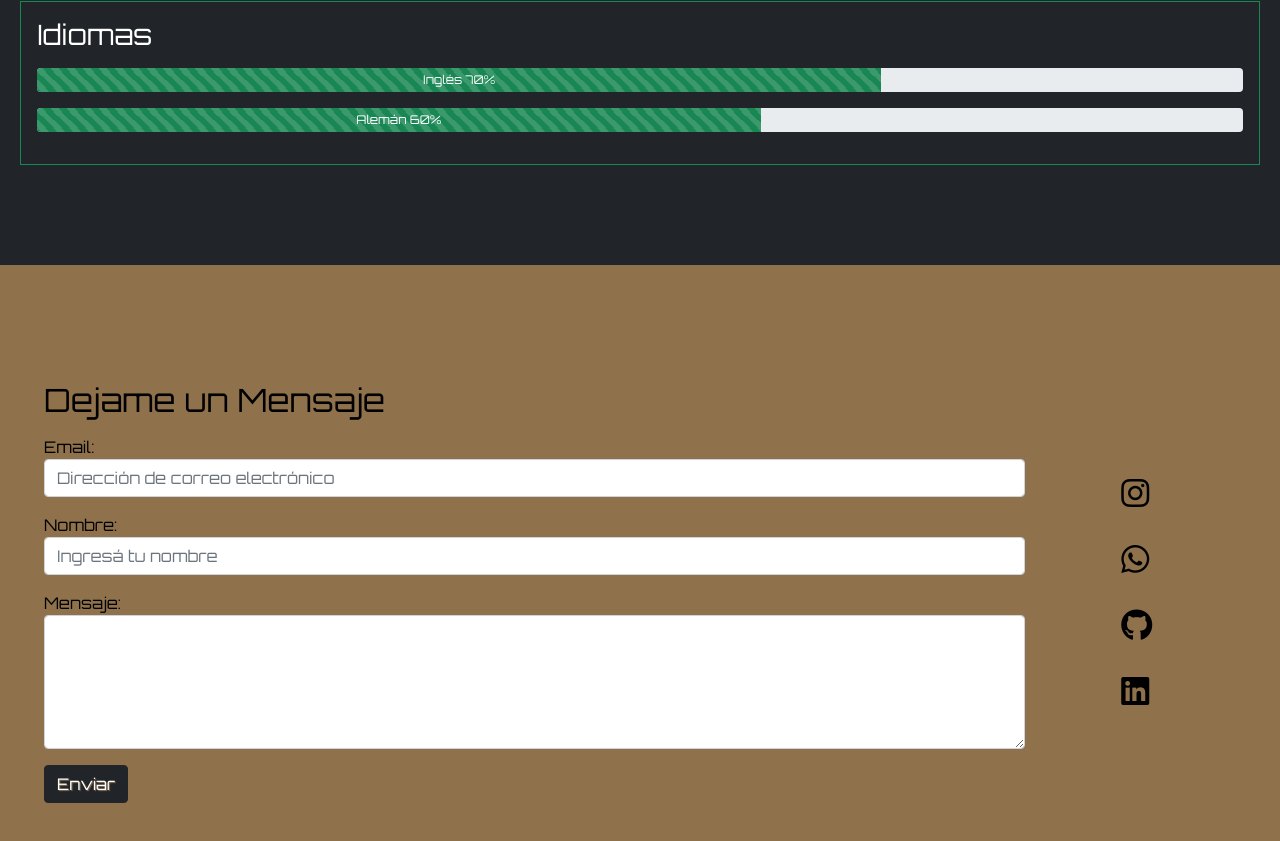
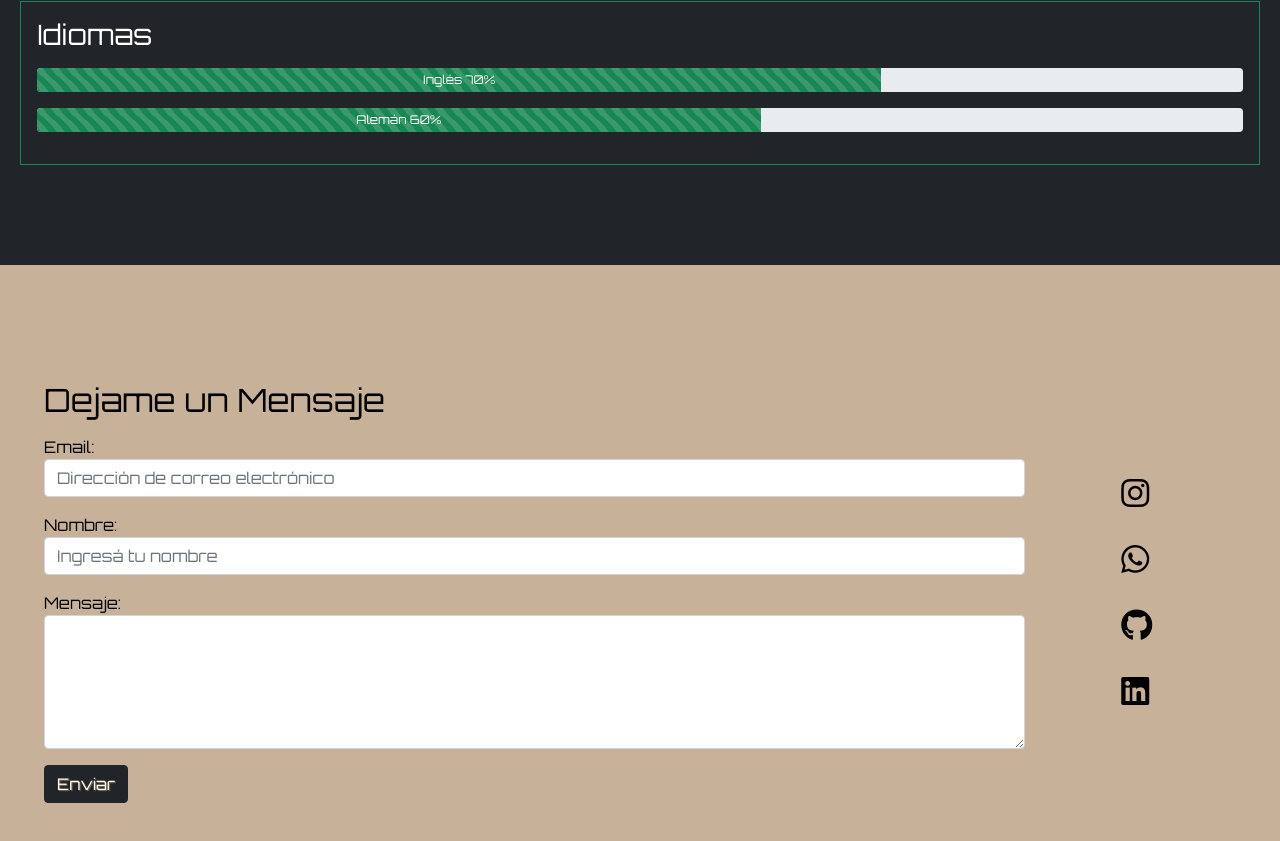
Before and after one commit to Letilita/Portfolio---Leti-Portillo, a plain HTML site: page Index.html in a window 1280 px wide. Shown: the part 2636-3477 px from the top of the page. Drawn offline with nearby package versions, Linux system fonts and the light colour scheme.

Commit message:
Igual anterior -correción de color únicamente

```diff
--- a/estilos.css
+++ b/estilos.css
@@ -98,7 +98,7 @@ i{
 }
 
 #section5{
-    background-color: #8f714c;
+    background-color: #c7b299;
     color: black;
 }
 .sinDecoracion{
```
